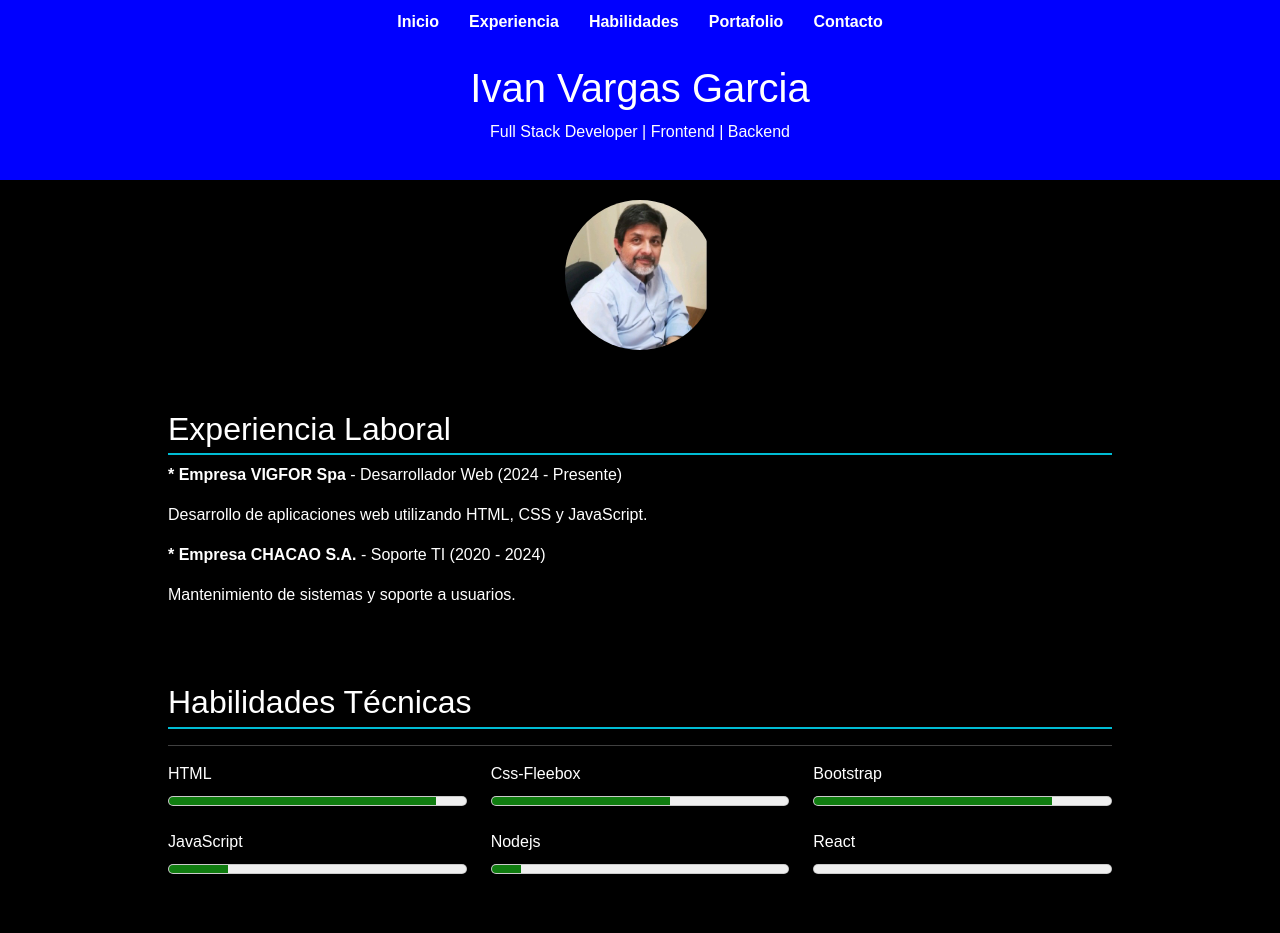
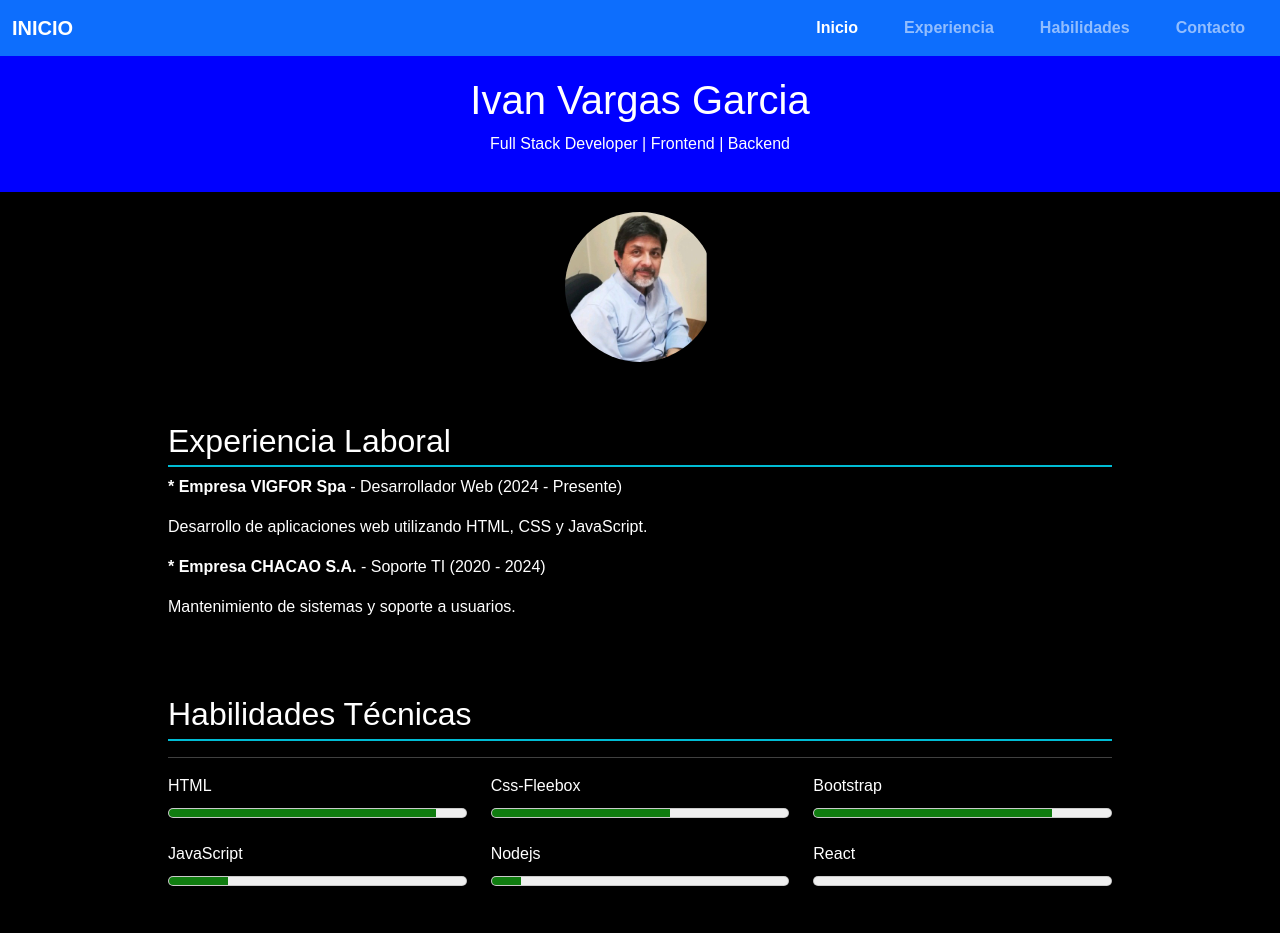
Before and after one commit to vn-vrgs/vn-vrgs.github.io, a plain HTML site: page index.html in a window 1280 px wide. Shown: the top 933 px of the page. Drawn offline with nearby package versions, Linux system fonts and the light colour scheme.

Commit message:
Refactor navbar and update footer copyright

```diff
--- a/index.html
+++ b/index.html
@@ -8,16 +8,33 @@
     <link rel="stylesheet" href="./assets/css/styles.css">
 </head>
 <body>
+    <!-- NAVBAR -->
+    <nav class="navbar navbar-expand-lg navbar-dark bg-primary">
+        <div class="container-fluid">
+            <a class="navbar-brand fw-bold" href="#">INICIO</a>
+            <!-- Botón para móviles -->
+            <button class="navbar-toggler" type="button" data-bs-toggle="collapse" data-bs-target="#menu">
+                <span class="navbar-toggler-icon"></span>
+            </button>
 
-    <!-- Navbar -->
-    <nav>
-        <ul>
-            <li><a href="#inicio">Inicio</a></li>
-            <li><a href="#experiencia">Experiencia</a></li>
-            <li><a href="#habilidades">Habilidades</a></li>
-            <li><a href="#portafolio">Portafolio</a></li>
-            <li><a href="#contacto">Contacto</a></li>
-        </ul>
+            <!-- Menú Navbar -->
+            <div class="collapse navbar-collapse" id="menu">
+                <ul class="navbar-nav ms-auto">
+                    <li class="nav-item">
+                        <a class="nav-link fw-bold active" href="#inicio">Inicio</a>
+                    </li>
+                    <li class="nav-item">
+                        <a class="nav-link fw-bold" href="#experiencia">Experiencia</a>
+                    </li>
+                    <li class="nav-item">
+                        <a class="nav-link fw-bold" href="#habilidades">Habilidades</a>
+                    </li>
+                    <li class="nav-item">
+                        <a class="nav-link fw-bold" href="#contacto">Contacto</a>
+                    </li>
+                </ul>
+            </div>
+        </div>
     </nav>
 
     <!-- Header -->
@@ -95,11 +112,11 @@
 
     <!-- Footer -->
     <footer>
-        <p>Copyright © 2026 Ivan Vargas Garcia - Todos los derechos reservados</p>
+            <p>Copyright © 2026 | Ivan Vargas Garci. </p>
     </footer>
 
         <!-- Bootstrap JS -->
-    <script       src="https://cdn.jsdelivr.net/npm/bootstrap@5.3.2/dist/js/bootstrap.bundle.min.js">
+    <script src="https://cdn.jsdelivr.net/npm/bootstrap@5.3.2/dist/js/bootstrap.bundle.min.js">
       </script>
 
 </body>
```
